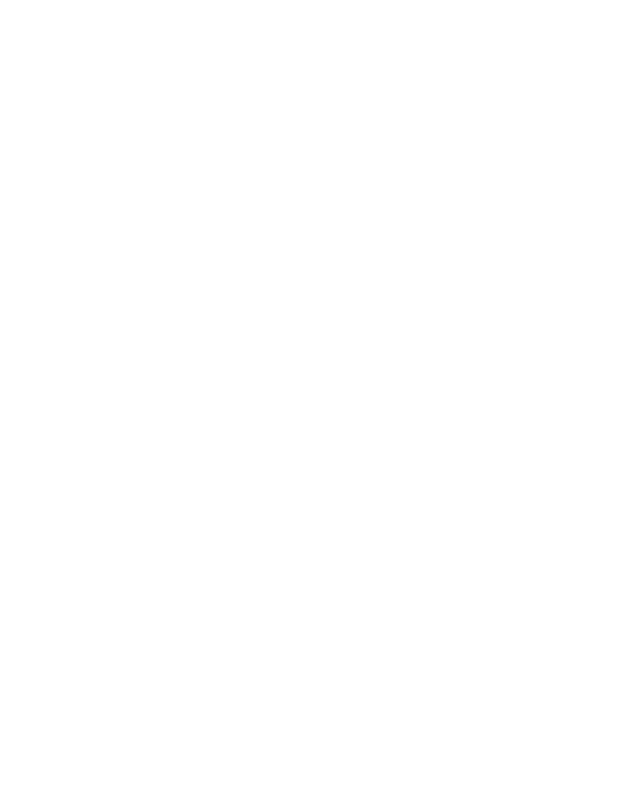
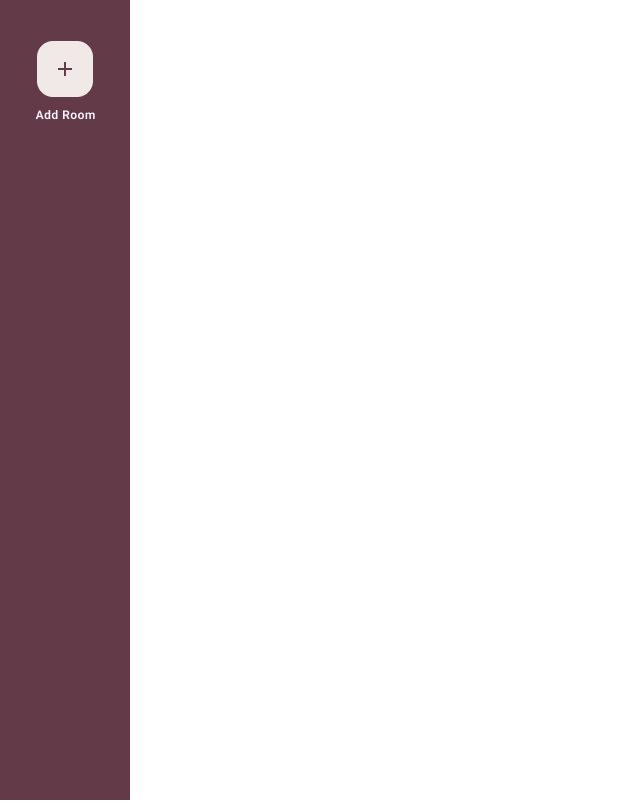
Before and after one commit to bharpe02/StyleUp, a React (Create React App) app in the folder front-end/: page / in a window 1280 px wide. Shown: the whole page, without its empty margins (0-640 px from the left). Built offline with nearby package versions, Linux system fonts and the light colour scheme.

Commit message:
Working on Sidebar

```diff
--- a/front-end/src/App.js
+++ b/front-end/src/App.js
@@ -1,4 +1,5 @@
-import './App.css';
+import './assets/stylesheets/App.css';
+import Sidebar from './components/Sidebar';
 function App() {
   return (
     /*<div className="App">
@@ -18,7 +19,7 @@
       </header>
     </div>*/
     <div>
-
+        <Sidebar/>
     </div>
   );
 }
--- /dev/null
+++ b/front-end/src/assets/stylesheets/Button.css
@@ -0,0 +1,7 @@
+.sidebar-button {
+    position: absolute;
+    background-color: transparent;
+    border: none,;
+    cursor: pointer;
+    padding: 0;
+}
--- /dev/null
+++ b/front-end/src/components/AddRoom.js
@@ -0,0 +1,17 @@
+import React from "react";
+import addRoomImage from '../assets/images/Add Room.png';
+import "../assets/stylesheets/Button.css"
+
+const addRoomStyle = {
+    top: "41px",
+    left: "25px"
+}
+
+function AddRoom() {
+    return (
+        <button className="sidebar-button" style={addRoomStyle}>
+            <img src={addRoomImage} alt="Add Room"/>
+        </button>
+    )
+}
+export default AddRoom;
--- /dev/null
+++ b/front-end/src/components/Sidebar.js
@@ -0,0 +1,15 @@
+import React from 'react'
+import AddRoom from './AddRoom';
+
+function Sidebar() {
+    return (
+        <div>
+            {/* svg is the container for the graphic. We want the size to be the same as the rectangle size */}
+            <svg width="130" height="100vh"> {/* 100vh fills the vertical height of the screen */}
+                <rect width="100%" height="100%" fill='#633B48'/>
+            </svg>
+            <AddRoom/>
+        </div>
+    )
+}
+export default Sidebar;
--- a/front-end/src/index.js
+++ b/front-end/src/index.js
@@ -1,6 +1,6 @@
 import React from 'react';
 import ReactDOM from 'react-dom/client';
-import './index.css';
+import './assets/stylesheets/index.css';
 import App from './App';
 import reportWebVitals from './reportWebVitals';
 
```
Also changed, not shown: front-end/src/assets/images/Add Room.png (added), front-end/src/assets/stylesheets/App.css (renamed from front-end/src/App.css), front-end/src/assets/stylesheets/index.css (renamed from front-end/src/index.css).
